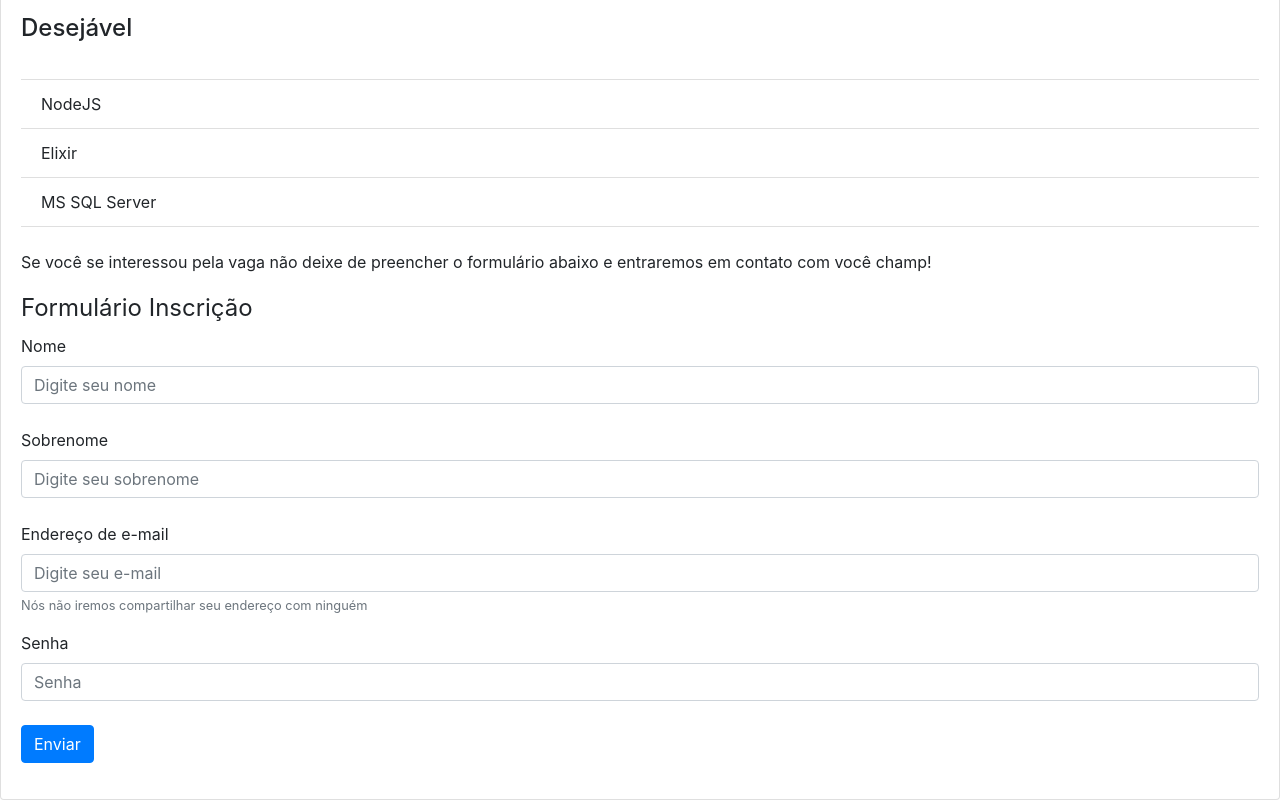
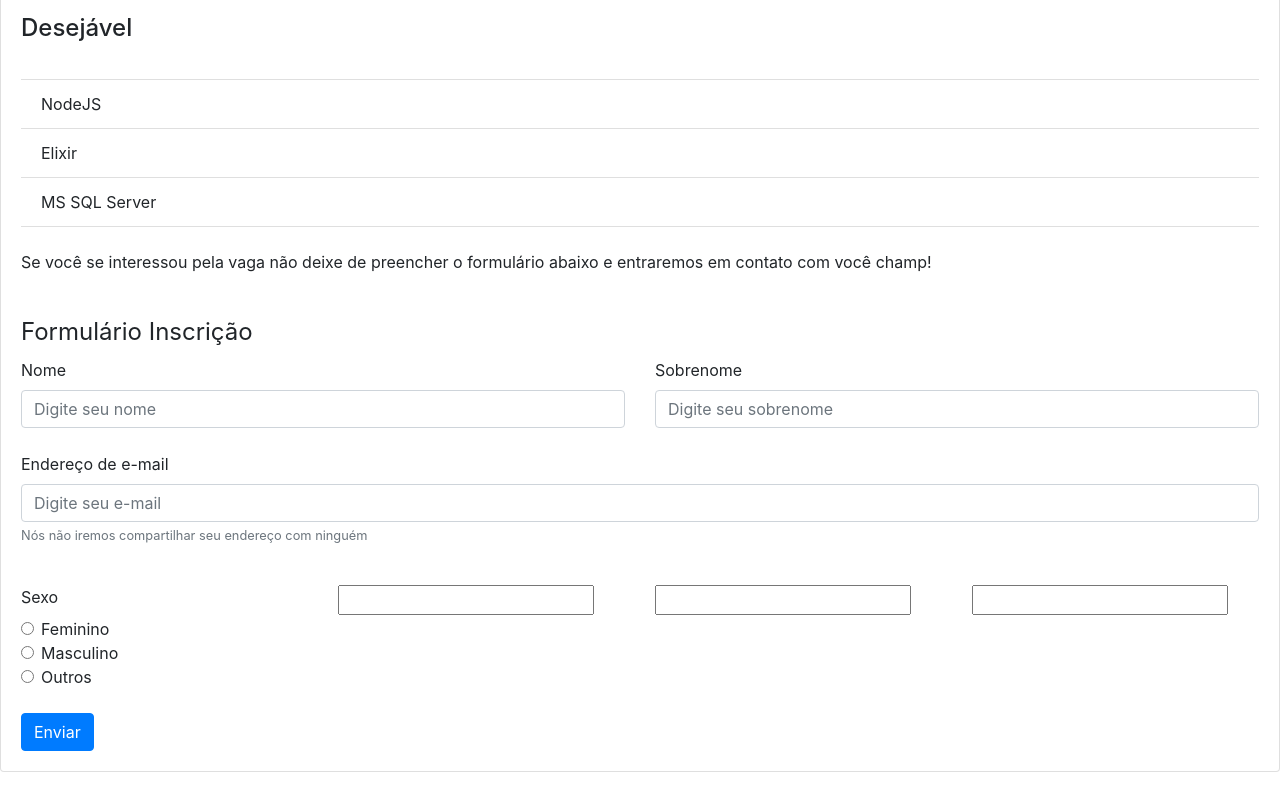
Before and after one commit to EduardoReinheimer/Atividade01, a plain HTML site: page index.html in a window 1280 px wide. Shown: the part 480-1280 px from the top of the page. After the commit the page ends 1252 px from the top, so only its background shows below. Drawn offline with nearby package versions, Linux system fonts and the light colour scheme.

Commit message:
Alterações formulário

```diff
--- a/index.html
+++ b/index.html
@@ -1,15 +1,12 @@
 <!DOCTYPE html>
 <html lang="en">
+
 <head>
   <meta charset="UTF-8" />
   <meta http-equiv="X-UA-Compatible" content="IE=edge" />
   <meta name="viewport" content="width=device-width, initial-scale=1.0" />
-    <link
-      rel="stylesheet"
-      href="https://stackpath.bootstrapcdn.com/bootstrap/4.3.1/css/bootstrap.min.css"
-      integrity="sha384-ggOyR0iXCbMQv3Xipma34MD+dH/1fQ784/j6cY/iJTQUOhcWr7x9JvoRxT2MZw1T"
-      crossorigin="anonymous"
-    />
+  <link rel="stylesheet" href="https://stackpath.bootstrapcdn.com/bootstrap/4.3.1/css/bootstrap.min.css"
+    integrity="sha384-ggOyR0iXCbMQv3Xipma34MD+dH/1fQ784/j6cY/iJTQUOhcWr7x9JvoRxT2MZw1T" crossorigin="anonymous" />
   <title>Formulário 1</title>
 </head>
 
@@ -55,52 +52,65 @@
         Se você se interessou pela vaga não deixe de preencher o formulário
         abaixo e entraremos em contato com você champ!
       </p>
+    </div>
+    <div class="card-body">
       <form action="http://curvello.com/yoda.php" method="POST">
         <div class="form-group">
           <legend>Formulário Inscrição</legend>
+          <div class="row">
+            <div class="col">
               <label for="nome">Nome</label>
-            <input
-              type="nome"
-              class="form-control"
-              id="nome"
-              name="nome"
-              placeholder="Digite seu nome"
-            />
-            <br />
+              <input type="nome" class="form-control" id="nome" name="nome" placeholder="Digite seu nome" />
+            </div>
+            <div class="col">
               <label for="sobrenome">Sobrenome</label>
-            <input
-              id="sobrenome"
-              class="form-control"
-              name="sobrenome"
-              placeholder="Digite seu sobrenome"
-            />
+              <input id="sobrenome" class="form-control" name="sobrenome" placeholder="Digite seu sobrenome" />
+            </div>
+          </div>
           <br />
           <label for="email">Endereço de e-mail</label>
-            <input
-              type="email"
-              class="form-control"
-              id="email"
-              name="email"
-              aria-describedby="emailHelp"
-              placeholder="Digite seu e-mail"
-            />
-            <small id="emailHelp" class="form-text text-muted"
-              >Nós não iremos compartilhar seu endereço com ninguém</small
-            >
+          <input type="email" class="form-control" id="email" name="email" aria-describedby="emailHelp"
+            placeholder="Digite seu e-mail" />
+          <small id="emailHelp" class="form-text text-muted">Nós não iremos compartilhar seu endereço com
+            ninguém</small>
+          <br />
         </div>
-          <div class="form-group">
-            <label for="password">Senha</label>
-            <input
-              type="password"
-              class="form-control"
-              id="password"
-              name="password"
-              placeholder="Senha"
-            />
+        <div class="row">
+          <div class="col">
+            <label for="sexo">Sexo</label>
+            <div class="form-check">
+              <input class="form-check-input" type="radio" name="sexo" id="feminino" value="feminino">
+              <label class="form-check-label" for="feminino">
+                Feminino
+              </label>
+            </div>
+            <div class="form-check">
+              <input class="form-check-input" type="radio" name="sexo" id="masculino" value="masculino">
+              <label class="form-check-label" for="masculino">
+                Masculino
+              </label>
+            </div>
+            <div class="form-check">
+              <input class="form-check-input" type="radio" name="sexo" id="outros" value="outros">
+              <label class="form-check-label" for="outros">
+                Outros
+              </label>
+            </div>
+          </div>
+          <div class="col">
+            <input type="text" name="" id="">
+          </div>
+          <div class="col">
+            <input type="text" name="" id="">
+          </div>
+          <div class="col">
+            <input type="text" name="" id="">
+          </div>
+        </div>
         <br>
         <input type="submit" class="btn btn-primary" value="Enviar">
       </form>
     </div>
-    </div>
 </body>
+
 </html>
```
Lines whose indentation alone changed are shown as unchanged.
